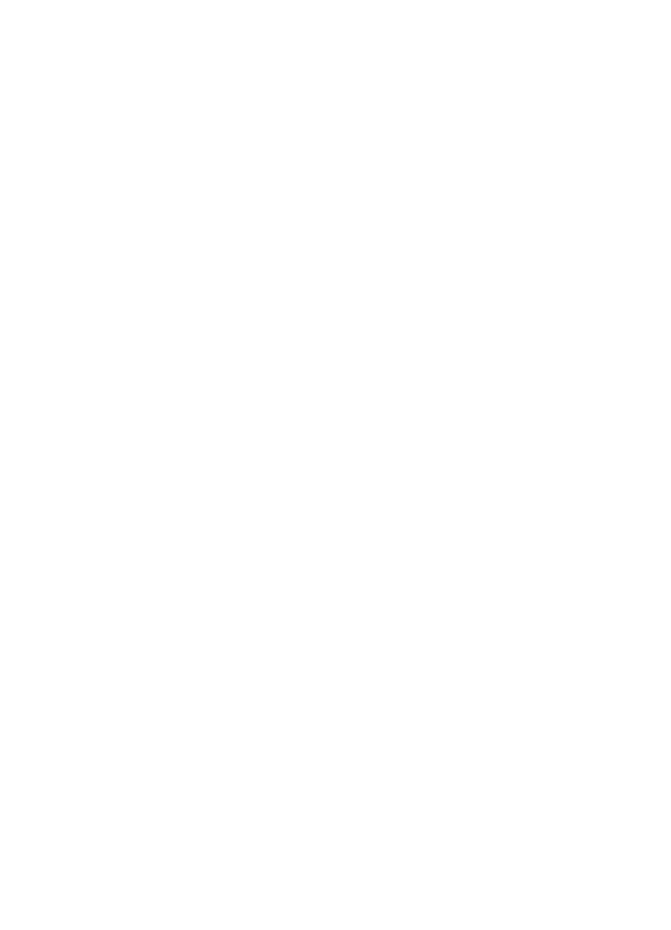
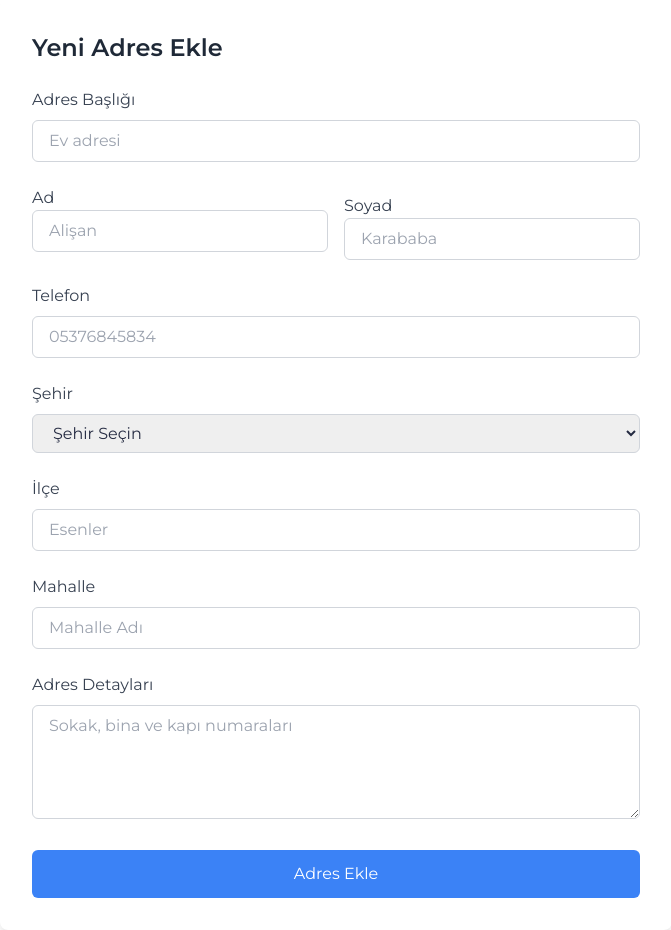
Before and after one commit to hediye-ersan/Trend-Kod, a React (Vite) app: page /add-address in a window 1280 px wide. Shown: the whole page, without its empty margins (304-975 px from the left). Before the commit the page ends 800 px from the top, so only its background shows below. Built offline with nearby package versions, Linux system fonts and the light colour scheme; a web font is replaced by a local one.

Commit message:
Adres form yapısnı oluşturur statik olarak

```diff
--- a/src/App.jsx
+++ b/src/App.jsx
@@ -6,6 +6,7 @@ import LoginForm from './page/LoginForm'
 import SignupForm from './page/SignupForm'
 import ProductDetails from './page/ProductDetails'
 import ShoppingCartPage from './page/ShoppingCartPage'
+import AddressForm from './page/AddressForm'
 import { ToastContainer } from 'react-toastify';
 import React from 'react';
 import { Provider } from 'react-redux';
@@ -18,6 +19,8 @@ function App() {
       <Provider store={store}>
         <ToastContainer />
           <Switch>
+          <Route path="/add-address">
+          <AddressForm/></Route>
             <Route path="/productdetails/:productId">
               <ProductDetails />
             </Route>
--- /dev/null
+++ b/src/page/AddressForm.jsx
@@ -0,0 +1,188 @@
+import React, { useState } from 'react';
+
+const AddAddressForm = () => {
+    const [formData, setFormData] = useState({
+        title: '',
+        name: '',
+        surname: '',
+        phone: '',
+        city: '',
+        district: '',
+        neighborhood: '',
+        addressDetails: '',
+    });
+
+    const cities = [
+        "Adana", "Adıyaman", "Afyonkarahisar", "Ağrı", "Aksaray", "Amasya", "Ankara", "Antalya", "Artvin", "Aydın",
+        "Balıkesir", "Bilecik", "Bingöl", "Bitlis", "Bolu", "Burdur", "Bursa", "Çanakkale", "Çankırı", "Çorum",
+        "Denizli", "Diyarbakır", "Düzce", "Edirne", "Elazığ", "Erzincan", "Erzurum", "Eskişehir", "Gaziantep",
+        "Giresun", "Gümüşhane", "Hakkari", "Hatay", "Iğdır", "Isparta", "İstanbul", "İzmir", "Kahramanmaraş",
+        "Karabük", "Karaman", "Kastamonu", "Kayseri", "Kırıkkale", "Kırklareli", "Kırşehir", "Kocaeli", "Konya",
+        "Kütahya", "Malatya", "Manisa", "Mardin", "Mersin", "Muğla", "Muş", "Nevşehir", "Niğde", "Ordu", "Osmaniye",
+        "Rize", "Sakarya", "Samsun", "Siirt", "Sinop", "Sivas", "Tekirdağ", "Tokat", "Trabzon", "Tunceli", "Şanlıurfa",
+        "Uşak", "Van", "Yalova", "Yozgat", "Zonguldak"
+    ];
+
+    const handleChange = (e) => {
+        const { name, value } = e.target;
+        setFormData((prevData) => ({
+          ...prevData,
+          [name]: value,
+        }));
+      };
+
+      const handleSubmit = (e) => {
+        e.preventDefault();
+
+        // Form verilerini API'ye gönderme işlemi
+        fetch('https://workintech-fe-ecommerce.onrender.com/user/address', {
+          method: 'POST',
+          headers: {
+            'Content-Type': 'application/json',
+          },
+          body: JSON.stringify(formData),
+        })
+          .then((response) => response.json())
+          .then((data) => {
+            if (data.success) {
+              alert('Adres başarıyla eklendi!');
+              setFormData({
+                title: '',
+                name: '',
+                surname: '',
+                phone: '',
+                city: '',
+                district: '',
+                neighborhood: '',
+                addressDetails: '',
+              });
+            } else {
+              alert('Adres eklenirken bir hata oluştu.');
+            }
+          })
+          .catch((error) => {
+            console.error('Hata:', error);
+            alert('Bir hata oluştu, lütfen tekrar deneyin.');
+          });
+      };
+
+    return (
+        <div className="max-w-2xl mx-auto bg-white p-8 rounded-lg shadow-lg">
+            <h2 className="text-2xl font-semibold text-gray-800 mb-6">Yeni Adres Ekle</h2>
+            <form onSubmit={handleSubmit}>
+                <div className="grid grid-cols-1 gap-6">
+                    <div className="space-y-2">
+                        <label className="block text-gray-700">Adres Başlığı</label>
+                        <input
+                            type="text"
+                            name="title"
+                            value={formData.title}
+                            onChange={handleChange}
+                            className="w-full px-4 py-2 border border-gray-300 rounded-md focus:outline-none focus:ring-2 focus:ring-blue-500"
+                            placeholder="Ev adresi"
+                        />
+                    </div>
+
+                    <div className="space-y-2 grid grid-cols-2 gap-4">
+                        <div>
+                            <label className="block text-gray-700">Ad</label>
+                            <input
+                                type="text"
+                                name="name"
+                                value={formData.name}
+                                onChange={handleChange}
+                                className="w-full px-4 py-2 border border-gray-300 rounded-md focus:outline-none focus:ring-2 focus:ring-blue-500"
+                                placeholder="Alişan"
+                            />
+                        </div>
+                        <div>
+                            <label className="block text-gray-700">Soyad</label>
+                            <input
+                                type="text"
+                                name="surname"
+                                value={formData.surname}
+                                onChange={handleChange}
+                                className="w-full px-4 py-2 border border-gray-300 rounded-md focus:outline-none focus:ring-2 focus:ring-blue-500"
+                                placeholder="Karababa"
+                            />
+                        </div>
+                    </div>
+
+                    <div className="space-y-2">
+                        <label className="block text-gray-700">Telefon</label>
+                        <input
+                            type="text"
+                            name="phone"
+                            value={formData.phone}
+                            onChange={handleChange}
+                            className="w-full px-4 py-2 border border-gray-300 rounded-md focus:outline-none focus:ring-2 focus:ring-blue-500"
+                            placeholder="05376845834"
+                        />
+                    </div>
+
+                    <div className="space-y-2">
+                        <label className="block text-gray-700">Şehir</label>
+                        <select
+                            name="city"
+                            value={formData.city}
+                            onChange={handleChange}
+                            className="w-full px-4 py-2 border border-gray-300 rounded-md focus:outline-none focus:ring-2 focus:ring-blue-500"
+                        >
+                            <option value="">Şehir Seçin</option>
+                            {cities.map((city, index) => (
+                                <option key={index} value={city}>
+                                    {city}
+                                </option>
+                            ))}
+                        </select>
+                    </div>
+
+                    <div className="space-y-2">
+                        <label className="block text-gray-700">İlçe</label>
+                        <input
+                            type="text"
+                            name="district"
+                            value={formData.district}
+                            onChange={handleChange}
+                            className="w-full px-4 py-2 border border-gray-300 rounded-md focus:outline-none focus:ring-2 focus:ring-blue-500"
+                            placeholder="Esenler"
+                        />
+                    </div>
+
+                    <div className="space-y-2">
+                        <label className="block text-gray-700">Mahalle</label>
+                        <input
+                            type="text"
+                            name="neighborhood"
+                            value={formData.neighborhood}
+                            onChange={handleChange}
+                            className="w-full px-4 py-2 border border-gray-300 rounded-md focus:outline-none focus:ring-2 focus:ring-blue-500"
+                            placeholder="Mahalle Adı"
+                        />
+                    </div>
+
+                    <div className="space-y-2">
+                        <label className="block text-gray-700">Adres Detayları</label>
+                        <textarea
+                            name="addressDetails"
+                            value={formData.addressDetails}
+                            onChange={handleChange}
+                            className="w-full px-4 py-2 border border-gray-300 rounded-md focus:outline-none focus:ring-2 focus:ring-blue-500"
+                            rows="4"
+                            placeholder="Sokak, bina ve kapı numaraları"
+                        />
+                    </div>
+
+                    <button
+                        type="submit"
+                        className="w-full bg-blue-500 text-white py-3 rounded-md hover:bg-blue-600 transition"
+                    >
+                        Adres Ekle
+                    </button>
+                </div>
+            </form>
+        </div>
+    );
+};
+
+export default AddAddressForm;
```
